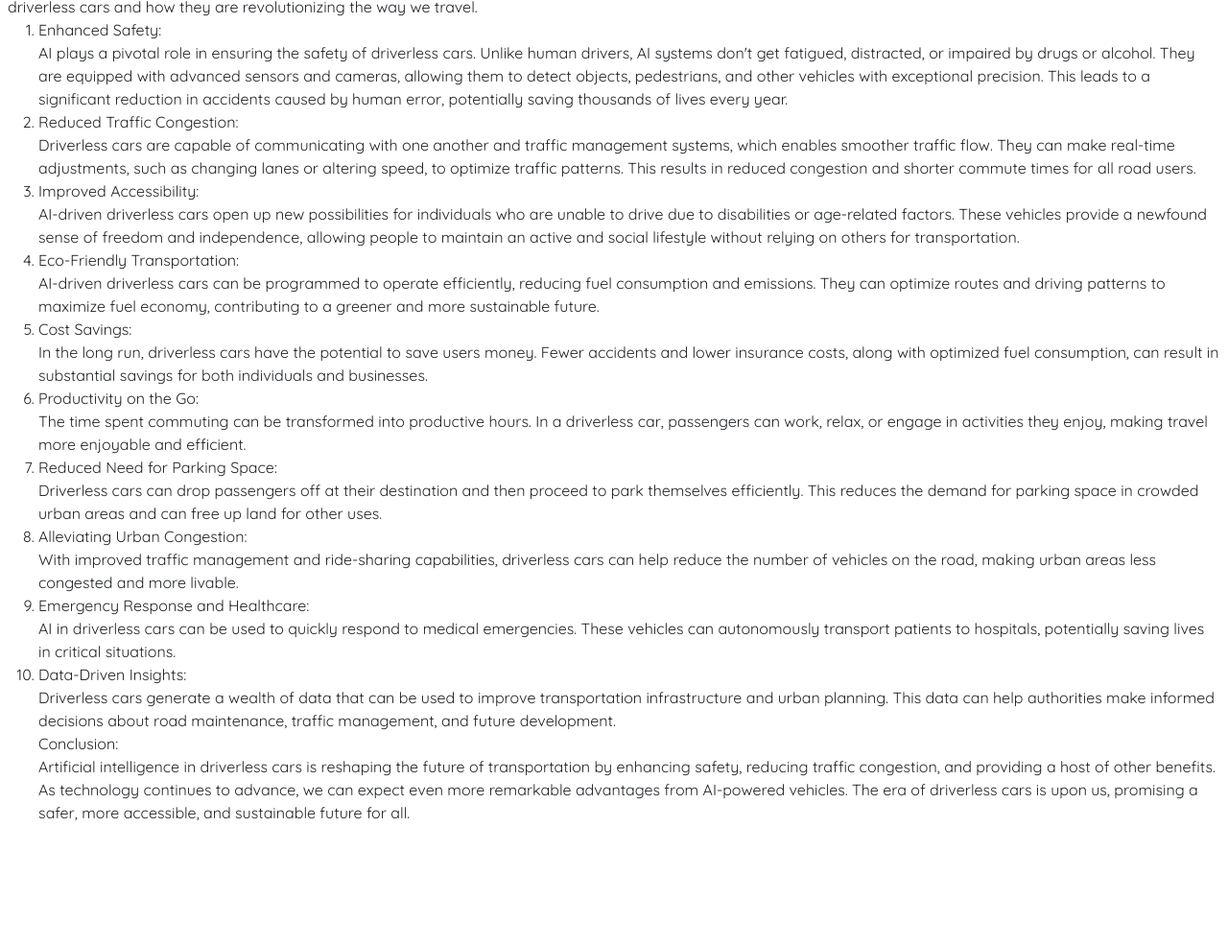
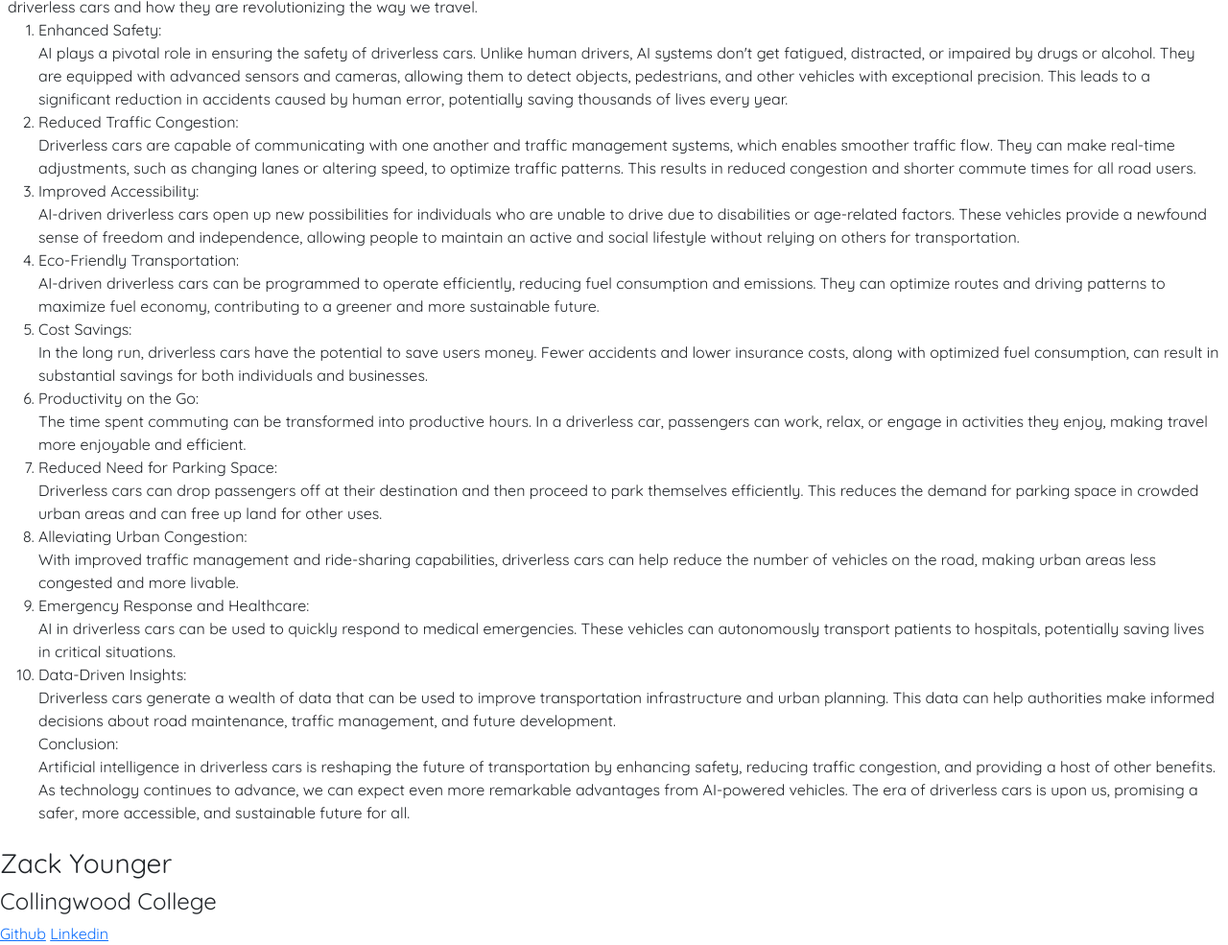
Before and after one commit to f2reninj5/progblack-website, a plain HTML site: page ai/ai.html in a window 1280 px wide. Shown: the part 153-1138 px from the top of the page at 96% size. Before the commit the page ends 1036 px from the top, so only its background shows below. Drawn offline with nearby package versions, Linux system fonts and the light colour scheme.

Commit message:
Added author page

```diff
--- a/ai/ai.html
+++ b/ai/ai.html
@@ -56,7 +56,12 @@
     </div>
 
   </main>
-  <footer></footer>
+  <footer>
+    <h3>Zack Younger</h3>
+    <h4>Collingwood College</h4>
+    <a href="https://github.com/ZackYounger">Github</a>
+    <a href=https://www.linkedin.com/in/zack-younger-868839242/ > Linkedin</a>
+  </footer>
   <script src="https://cdn.jsdelivr.net/npm/bootstrap@5.3.2/dist/js/bootstrap.bundle.min.js" integrity="sha384-C6RzsynM9kWDrMNeT87bh95OGNyZPhcTNXj1NW7RuBCsyN/o0jlpcV8Qyq46cDfL" crossorigin="anonymous"></script>
   <script src="ai.js"></script>
 </body>
```
